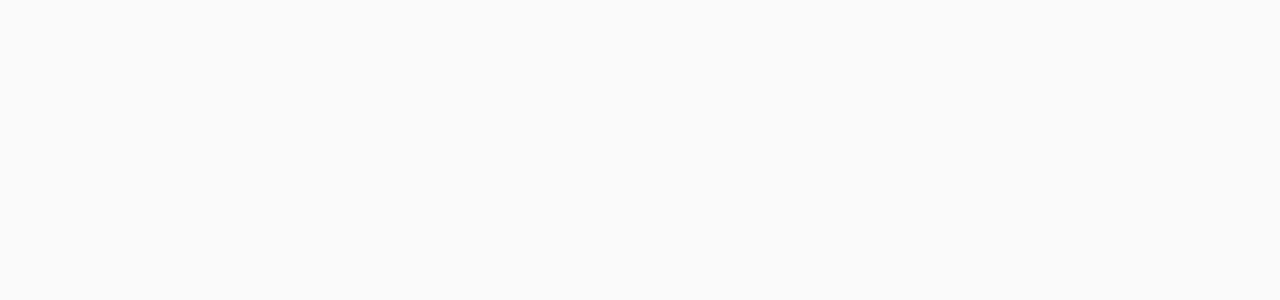
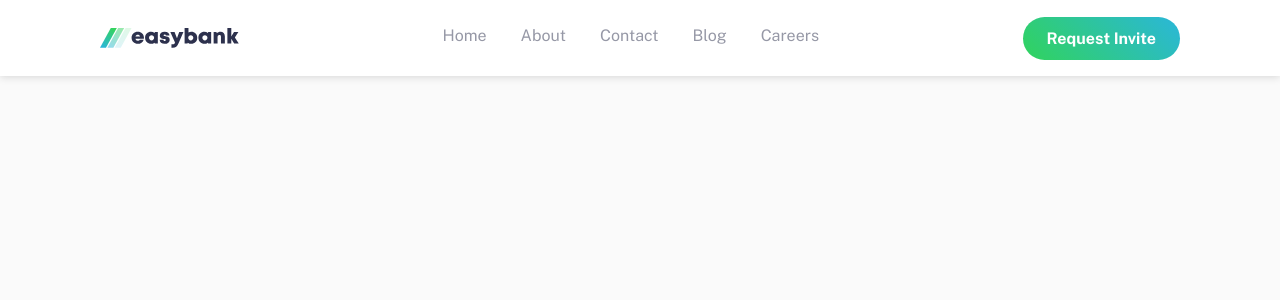
Before and after one commit to giullianoth/EasybankLandingPageMaster_FrontendMentor_React, a React (Vite) app: page / in a window 1280 px wide. Shown: the top 300 px of the page. Built offline with nearby package versions, Linux system fonts and the light colour scheme.

Commit message:
header section

```diff
--- a/src/App.jsx
+++ b/src/App.jsx
@@ -1,7 +1,11 @@
+import Header from "./components/page/Header"
+
 function App() {
   return (
     <>
-
+      <Header />
+      <main>
+      </main>
     </>
   )
 }
--- /dev/null
+++ b/src/components/common/ButtonCta/ButtonCta.module.css
@@ -0,0 +1,16 @@
+.cta {
+    display: inline-block;
+    border: none;
+    background-image: var(--gradient-theme);
+    padding: 12px 24px;
+    text-align: center;
+    font-weight: var(--font-weight-bold);
+    color: var(--color-white);
+    cursor: pointer;
+    border-radius: 50px;
+    transition: var(--transition-duration);
+}
+
+.cta:hover {
+    opacity: 0.6;
+}
--- /dev/null
+++ b/src/components/common/ButtonCta/index.jsx
@@ -0,0 +1,9 @@
+import styles from "./ButtonCta.module.css"
+
+const ButtonCta = () => {
+  return (
+    <a className={styles.cta} href="#">Request Invite</a>
+  )
+}
+
+export default ButtonCta
--- /dev/null
+++ b/src/components/common/Container/Container.module.css
@@ -0,0 +1,5 @@
+.container {
+    max-width: 1120px;
+    margin-inline: auto;
+    padding-inline: 20px;
+}
--- /dev/null
+++ b/src/components/common/Container/index.jsx
@@ -0,0 +1,9 @@
+import styles from "./Container.module.css"
+
+const Container = ({ children, className }) => {
+    return (
+        <div className={styles.container + (className ? ` ${className}` : "")}>{children}</div>
+    )
+}
+
+export default Container
--- /dev/null
+++ b/src/components/common/MainMenu/MainMenu.module.css
@@ -0,0 +1,79 @@
+.mainMenu__icon {
+    cursor: pointer;
+}
+
+.mainMenu__overlay {
+    position: fixed;
+    top: 0;
+    left: 0;
+    width: 100%;
+    height: 100%;
+    background-image: var(--gradient-overlay);
+    margin-top: 60px;
+    padding-inline: 20px;
+    transition: var(--transition-duration);
+    visibility: hidden;
+    opacity: 0;
+}
+
+.mainMenu__visible {
+    visibility: visible;
+    opacity: 1;
+}
+
+.mainMenu__visible .mainMenu__list {
+    padding-block: 40px;
+    max-height: none;
+}
+
+.mainMenu__list {
+    width: 100%;
+    max-width: 460px;
+    background-color: var(--color-white);
+    margin-top: 20px;
+    border-radius: 10px;
+    display: flex;
+    justify-content: center;
+    align-items: center;
+    flex-direction: column;
+    font-size: 1.3em;
+    margin-left: auto;
+    overflow: hidden;
+    transition: var(--transition-duration);
+    height: auto;
+    max-height: 0;
+    padding-block: 0;
+}
+
+@media screen and (min-width: 992px) {
+    .mainMenu__icon {
+        display: none;
+    }
+
+    .mainMenu__overlay {
+        position: static;
+        background: none;
+        margin: 0;
+        padding: 0;
+        visibility: visible !important;
+        opacity: 1 !important;
+    }
+
+    .mainMenu__list {
+        max-height: none !important;
+        background-color: none;
+        margin: 0;
+        padding: 0;
+        flex-direction: row;
+        column-gap: 14px;
+        font-size: var(--font-size-default);
+        overflow: visible;
+        border-radius: 0;
+    }
+}
+
+@media screen and (min-width: 1200px) {
+    .mainMenu__list {
+        column-gap: 34px;
+    }
+}
--- /dev/null
+++ b/src/components/common/MainMenu/index.jsx
@@ -0,0 +1,34 @@
+import { useState } from "react"
+import styles from "./MainMenu.module.css"
+import hamburgerIcon from "../../../assets/images/icon-hamburger.svg"
+import closeIcon from "../../../assets/images/icon-close.svg"
+import { mainMenu } from "../../../defs/definitions"
+import MainMenuItem from "../MainMenuItem"
+
+const MainMenu = () => {
+    const [openMenu, setOpenMenu] = useState(false)
+    const menuCollapse = () => setOpenMenu(!openMenu)
+
+    return (
+        <nav className={styles.mainMenu}>
+            <div className={styles.mainMenu__icon} onClick={menuCollapse}>
+                <img src={openMenu ? closeIcon : hamburgerIcon} alt={openMenu ? "Close" : "Menu"} />
+            </div>
+
+            <div
+                className={styles.mainMenu__overlay + `${openMenu ? ` ${styles.mainMenu__visible}` : ""} close`}
+                onClick={({ target }) => target.classList.contains("close") && menuCollapse()}>
+                <ul className={styles.mainMenu__list}>
+                    {mainMenu.map((item, index) => (
+                        <MainMenuItem
+                            key={`main-menu-item-${index + 1}`}
+                            menu={item.menu}
+                            url={item.url} />
+                    ))}
+                </ul>
+            </div>
+        </nav>
+    )
+}
+
+export default MainMenu
--- /dev/null
+++ b/src/components/common/MainMenuItem/MainMenuItem.module.css
@@ -0,0 +1,37 @@
+.mainMenuItem {
+    padding-block: 14px;
+    border-left: 5px solid transparent;
+    width: 100%;
+    text-align: center;
+    transition: var(--transition-duration);
+}
+
+.mainMenuItem:has(> a:hover) {
+    border-left-color: var(--color-lime-green);
+}
+
+.mainMenuItem:has(> a:hover) a {
+    color: var(--color-dark-blue);
+}
+
+.mainMenuItem a {
+    color: var(--color-grayish-blue);
+    display: inline-block;
+}
+
+@media screen and (min-width: 992px) {
+    .mainMenuItem {
+        padding-block: 0;
+        border-left: none;
+        border-bottom: 5px solid transparent;
+    }
+
+    .mainMenuItem:has(> a:hover) {
+        border-left-color: none;
+        border-bottom-color: var(--color-lime-green);
+    }
+
+    .mainMenuItem a {
+        padding-block: 26px;
+    }
+}
--- /dev/null
+++ b/src/components/common/MainMenuItem/index.jsx
@@ -0,0 +1,11 @@
+import styles from "./MainMenuItem.module.css"
+
+const MainMenuItem = ({ menu, url }) => {
+    return (
+        <li className={styles.mainMenuItem}>
+            <a href={url}>{menu}</a>
+        </li>
+    )
+}
+
+export default MainMenuItem
--- /dev/null
+++ b/src/components/page/Header/Header.module.css
@@ -0,0 +1,34 @@
+.header {
+    box-shadow: var(--shaded-box);
+    background-color: var(--color-white);
+    width: 100%;
+    position: fixed;
+    top: 0;
+    left: 0;
+    z-index: 10;
+}
+
+.header__container {
+    padding-block: 20px;
+    display: flex;
+    justify-content: space-between;
+    align-items: center;
+}
+
+.header__logo h1 {
+    display: none;
+}
+
+.header__cta {
+    display: none;
+}
+
+@media screen and (min-width: 992px) {
+    .header__container {
+        padding-block: 0;
+    }
+
+    .header__cta {
+        display: block;
+    }
+}
--- /dev/null
+++ b/src/components/page/Header/index.jsx
@@ -0,0 +1,29 @@
+import Container from "../../common/Container"
+import styles from "./Header.module.css"
+import logo from "../../../assets/images/logo.svg"
+import MainMenu from "../../common/MainMenu"
+import ButtonCta from "../../common/ButtonCta"
+
+const Header = () => {
+  return (
+    <header className={styles.header}>
+      <Container className={styles.header__container}>
+        <div className={styles.header__logo}>
+          <h1>Easybank</h1>
+
+          <a href="#">
+            <img src={logo} alt="Easybank" />
+          </a>
+        </div>
+
+        <MainMenu />
+
+        <div className={styles.header__cta}>
+          <ButtonCta />
+        </div>
+      </Container>
+    </header>
+  )
+}
+
+export default Header
```
